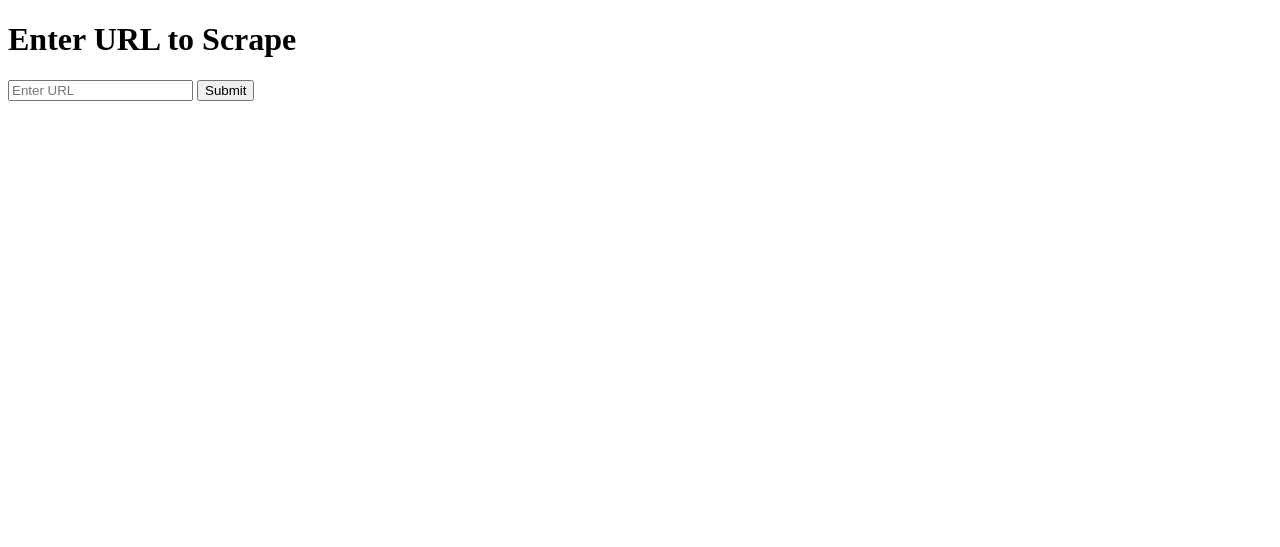
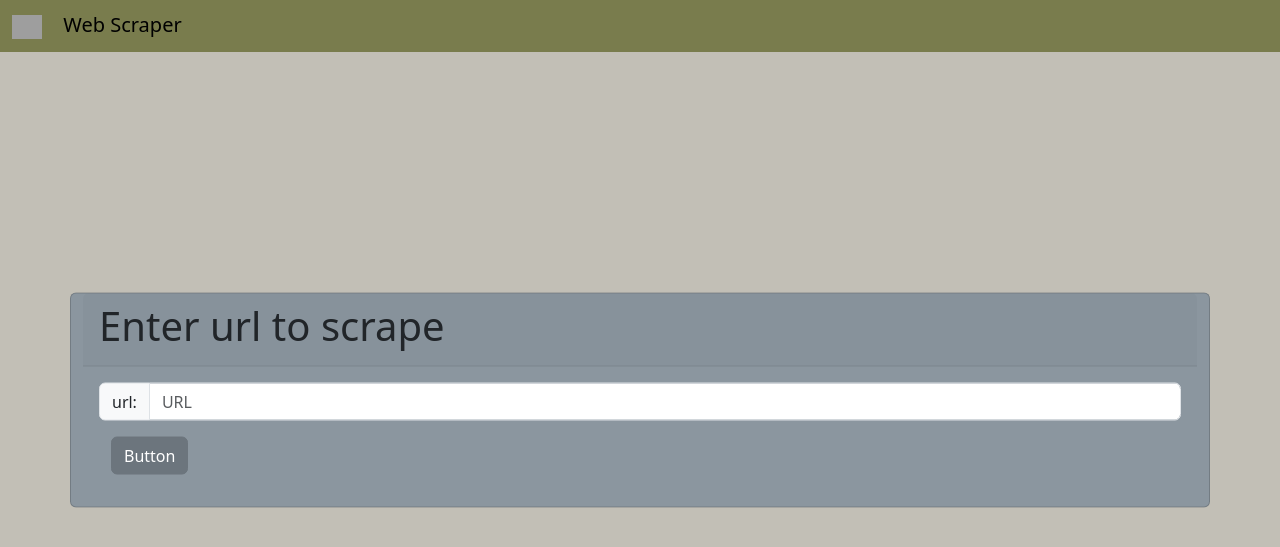
Before and after one commit to VarnikaB/Web-Scrapper, a Flask app: page / in a window 1280 px wide. Shown: the top 547 px of the page. Run offline with Flask 3, Linux system fonts and the light colour scheme; grey boxes are pictures that could not be loaded.

Commit message:
Update index.html

```diff
--- a/templates/index.html
+++ b/templates/index.html
@@ -3,12 +3,43 @@
 <head>
     <meta charset="UTF-8">
     <title>Web Scraper</title>
+    <style>
+        .navbar-custom {
+            background-color: #797c4d;
+        }
+        .custom-input {
+            background-color: #FFD700; /* Example color */
+        }
+    </style>
+    <link href="https://cdn.jsdelivr.net/npm/bootstrap@5.3.3/dist/css/bootstrap.min.css" rel="stylesheet" integrity="sha384-QWTKZyjpPEjISv5WaRU9OFeRpok6YctnYmDr5pNlyT2bRjXh0JMhjY6hW+ALEwIH" crossorigin="anonymous">
 </head>
-<body>
-    <h1>Enter URL to Scrape</h1>
-    <form method="POST">
-        <input type="text" name="url" placeholder="Enter URL" required>
-        <button type="submit">Submit</button>
-    </form>
+<body style="background-color: #C2BFB6;">
+    <nav class="navbar navbar-custom">
+        <div class="container-fluid">
+          <span class="navbar-brand mb-0 h1">
+            <a class="navbar-brand" href="/">
+                <img src="https://upload.wikimedia.org/wikipedia/commons/5/5a/Wikipedia%27s_W.svg" alt="Bootstrap" width="30" height="24">
+            </a>
+            Web Scraper
+          </span>
+        </div>
+    </nav>
+    <div class="container card position-absolute top-50 start-50 translate-middle" style="background-color: #8B969F;">
+        <div class="card-header">
+            <h1>Enter url to scrape</h1>
+        </div>
+        <div class="card-body">
+            <form method="POST">
+                <div class="input-group flex-nowrap">
+                    <span class="input-group-text" id="addon-wrapping">url:</span>
+                    <input type="text" class="form-control custom-input" name="url" placeholder="URL" aria-label="URL" aria-describedby="addon-wrapping" required>
+                </div>
+                <div class="container my-3">
+                    <button class="btn btn-secondary " type="submit">Button</button>
+                </div>
+            </form>
+        </div>
+    </div>
+    <script src="https://cdn.jsdelivr.net/npm/bootstrap@5.3.3/dist/js/bootstrap.bundle.min.js" integrity="sha384-YvpcrYf0tY3lHB60NNkmXc5s9fDVZLESaAA55NDzOxhy9GkcIdslK1eN7N6jIeHz" crossorigin="anonymous"></script>
 </body>
 </html>
```
